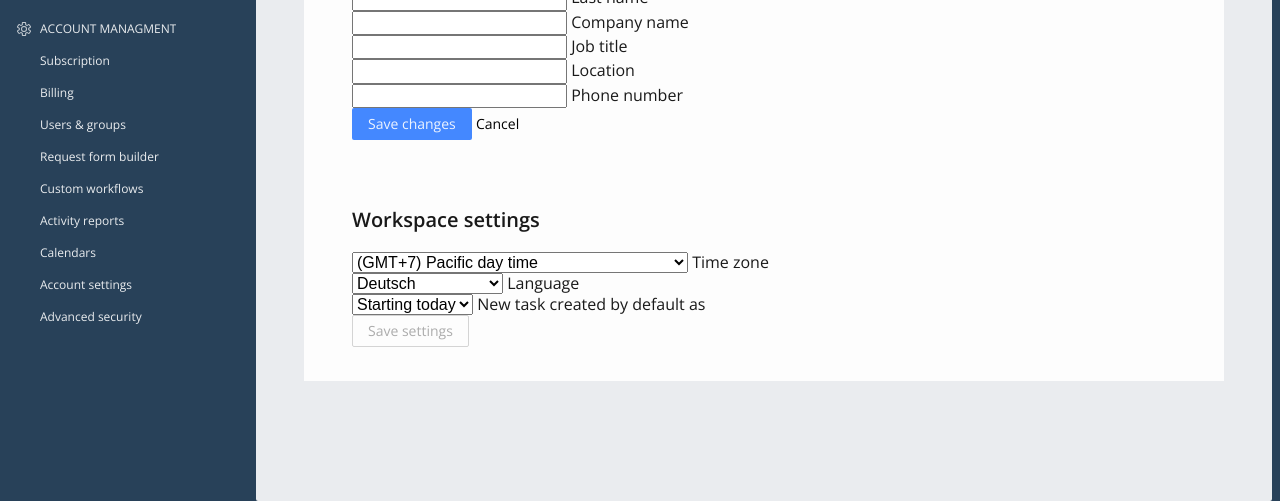
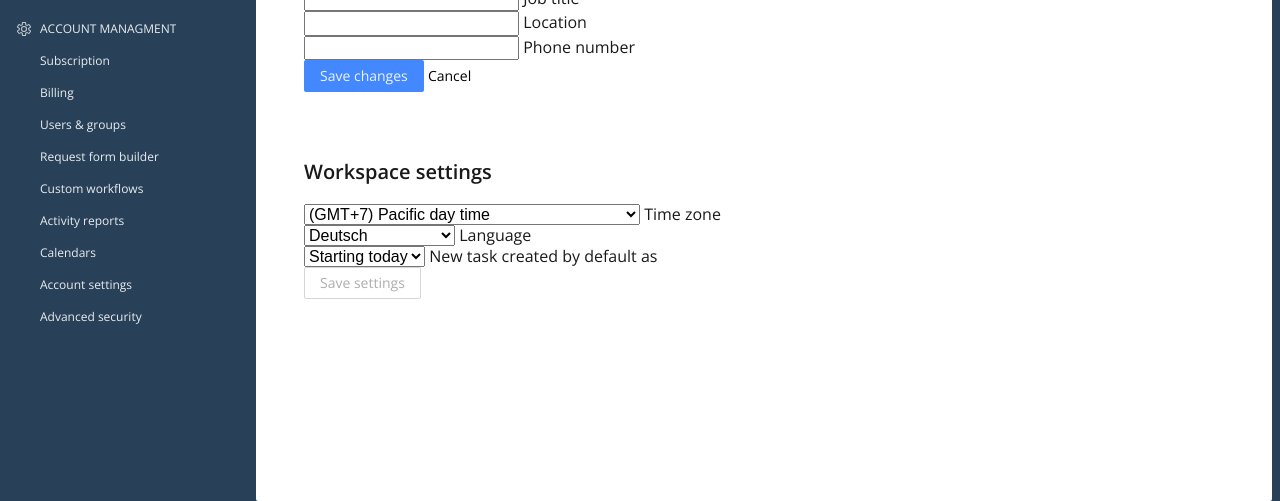
Before and after one commit to sibicode/wrike, a website: page src/index.html in a window 1280 px wide. Shown: the part 299-800 px from the top of the page. Drawn offline with nearby package versions, Linux system fonts and the light colour scheme; files that its build step writes are made by us from their sources.

Commit message:
update page style

```diff
--- a/src/scss/layout/page.scss
+++ b/src/scss/layout/page.scss
@@ -2,19 +2,22 @@
   display: flex;
   height: calc(100vh - 56px);
   background-color: $accent-bg-color;
+  overflow: hidden;
 }
 
 .page__sidebar {
   flex-shrink: 0;
   width: 256px;
   padding-right: 32px;
+  overflow-y: auto;
 }
 
 .page__content {
   flex-grow: 1;
   width: 100%;
+  height: 100%;
   margin-right: 8px;
-  padding: 48px 48px 34px;
-  background-color: $main-bg-color;
+  background-color: #fff;
   border-radius: 2px;
+  overflow-y: auto;
 }
```
